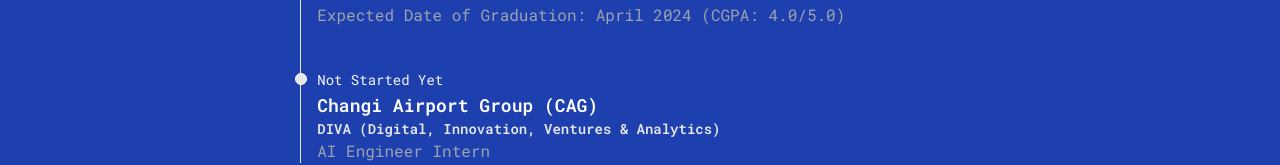
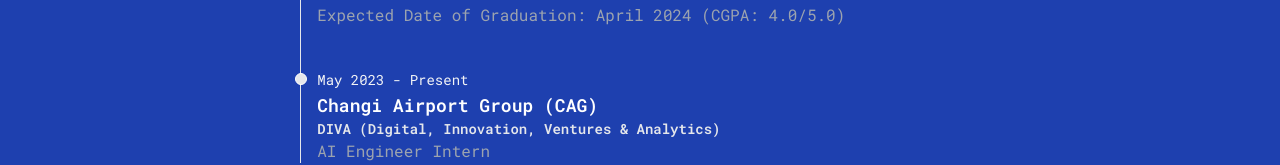
Before and after one commit to ry2001/ry2001.github.io, a React (Create React App) app: page / in a window 1280 px wide. Shown: the part 2089-2254 px from the top of the page. Built offline with nearby package versions, Linux system fonts and the light colour scheme.

Commit message:
Update AboutMe.js
Update work experience

```diff
--- a/src/pages/AboutMe.js
+++ b/src/pages/AboutMe.js
@@ -202,8 +202,7 @@
               <li className="mb-10 ml-4">
                 <div className="absolute w-3 h-3 bg-gray-700 rounded-full mt-1.5 -left-1.5 border border-gray-900 dark:border-white dark:bg-gray-200"></div>
                 <time className="mb-1 text-sm font-normal leading-none text-gray-800 dark:text-gray-100">
-                  {/* May 2023 - Present */}
-                  Not Started Yet
+                  May 2023 - Present
                 </time>
                 <h3 className="text-lg font-semibold text-gray-900 dark:text-white">
                   Changi Airport Group (CAG)
```
